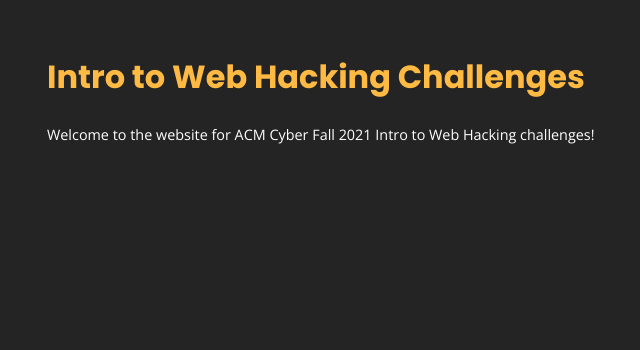
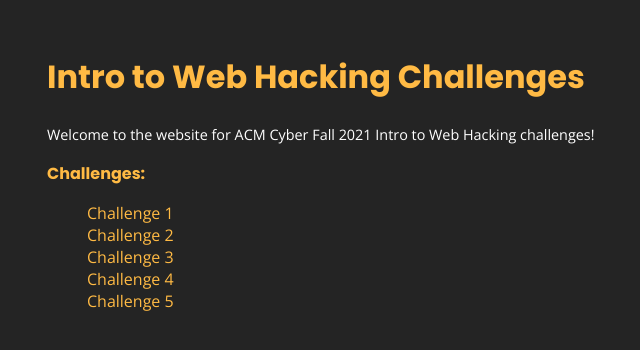
Before and after one commit to 0x65-e/cyber-web-hacking-challenges.herokuapp.com, a Django app: page / in a window 1280 px wide. Shown: the top 350 px of the page, without its empty margins (209-849 px from the left). Run offline with Django 3.2, Linux system fonts and the light colour scheme.

Commit message:
Add placeholder list of challenges

```diff
--- a/static/css/style.css
+++ b/static/css/style.css
@@ -38,3 +38,7 @@ p {
 	line-height: 1.5rem;
 	font-size: 0.9rem;
 }
+
+ul {
+  list-style-type: none;
+}
--- a/templates/index.html
+++ b/templates/index.html
@@ -8,5 +8,13 @@
     <body>
         <h1>Intro to Web Hacking Challenges</h1>
         <p>Welcome to the website for ACM Cyber Fall 2021 Intro to Web Hacking challenges!</p>
+        <h3>Challenges:</h3>
+        <ul>
+            <li><a href="#">Challenge 1</a></li>
+            <li><a href="#">Challenge 2</a></li>
+            <li><a href="#">Challenge 3</a></li>
+            <li><a href="#">Challenge 4</a></li>
+            <li><a href="#">Challenge 5</a></li>
+        </ul>
     </body>
 </html>
```
